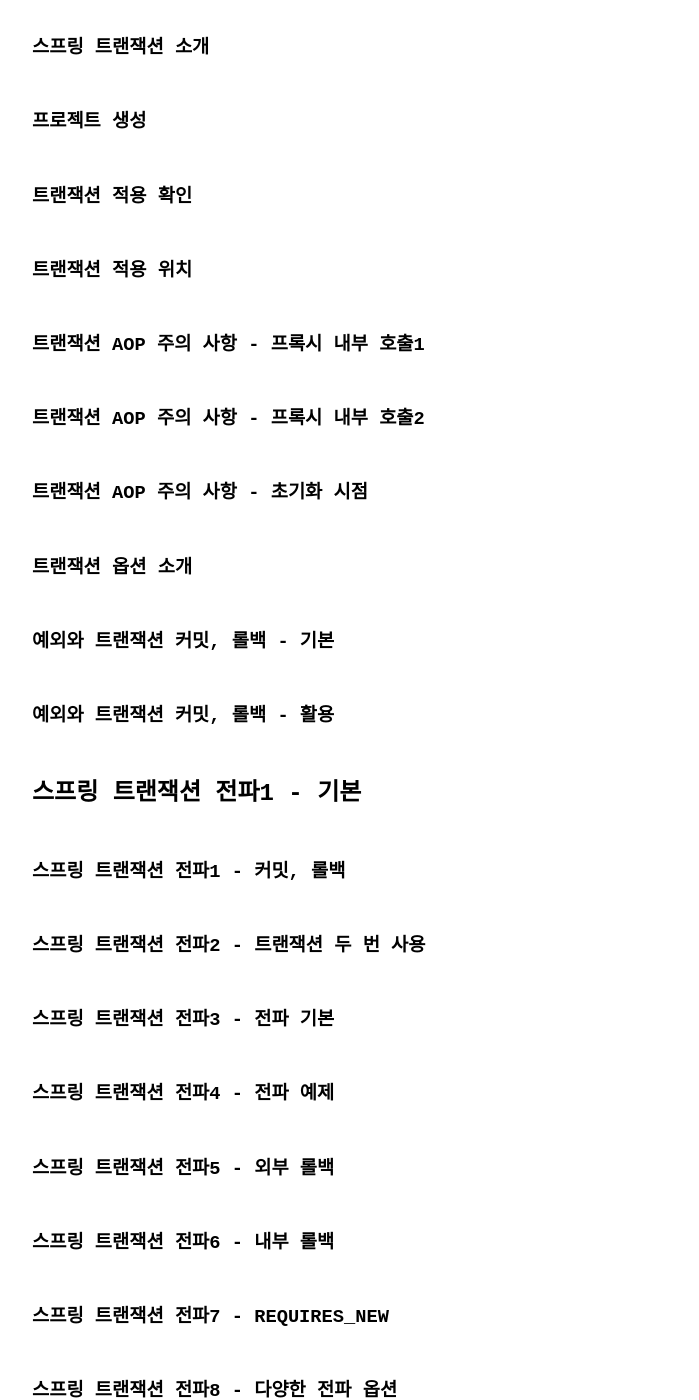
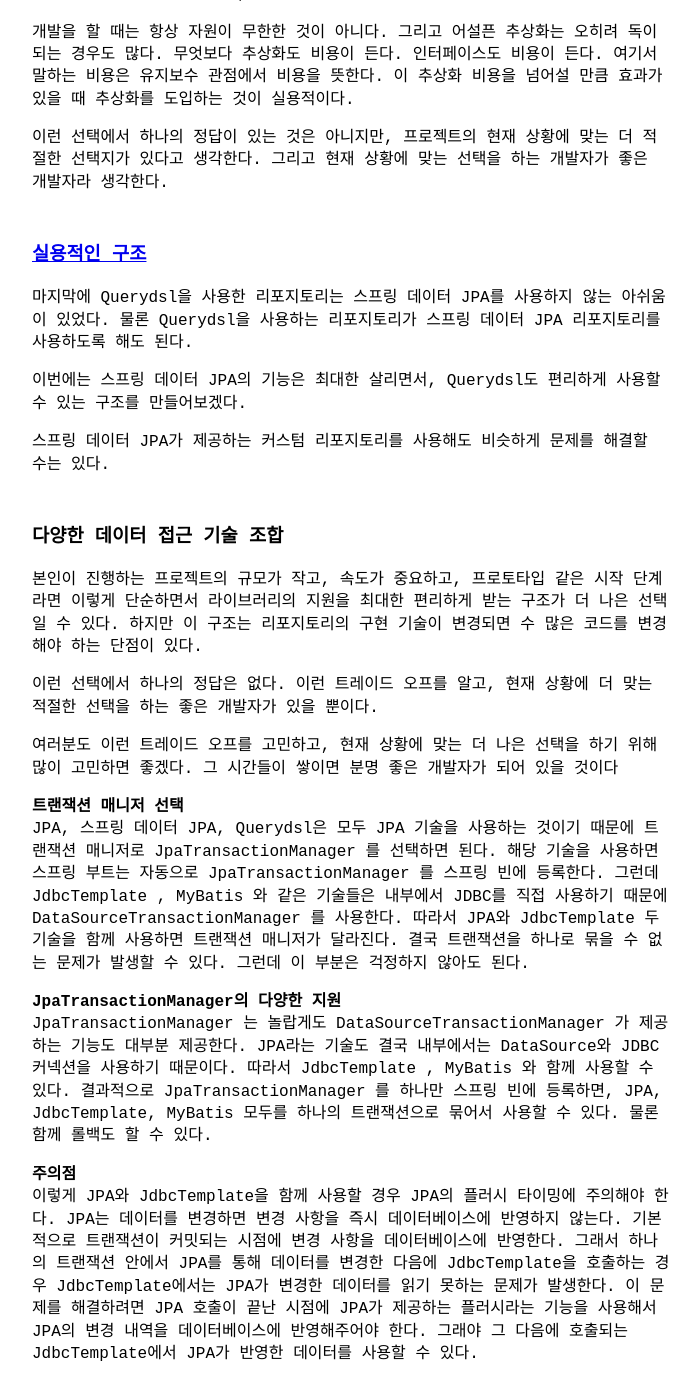
Before and after one commit to khjzzm/khjzzm.github.io, a Jekyll site: the page built from _posts/2022-06-22-Spring-DB-2.md, in a window 1280 px wide and 1400 px high, scrolled down 18510 px. Shown: the whole window, without its empty margins (288-987 px from the left). Built offline with Jekyll 4.4.1, drawn with Linux system fonts in a browser that asks for light colours; some of the changed text lies outside the part shown.

Commit message:
스프링 DB 2편 완성

```diff
--- a/_posts/2022-06-22-Spring-DB-2.md
+++ b/_posts/2022-06-22-Spring-DB-2.md
@@ -564,39 +564,65 @@ Querydsl의 Gradle 설정이 버전업 하면서 적용 방법이 조금씩 달
 예외 변환
 Querydsl 은 별도의 스프링 예외 추상화를 지원하지 않는다. 대신에 JPA에서 학습한 것 처럼 @Repository 에서 스프링 예외 추상화를 처리해준다.
 
-
 ## 데이터 접근 기술 - 활용 방안
 ### 스프링 데이터 JPA 예제와 트레이드 오프
-### 실용적인 구조
+#### 트레이드 오프
+- DI, OCP를 지키기 위해 어댑터를 도입하고, 더 많은 코드를 유지한다.
+- 어댑터를 제거하고 구조를 단순하게 가져가지만, DI, OCP를 포기하고, ItemService 코드를 직접 변경한다.
+
+결국 여기서 발생하는 트레이드 오프는 구조의 안정성 vs 단순한 구조와 개발의 편리성 사이의 선택이다.
+이 둘 중에 하나의 정답만 있을까? 그렇지 않다. 어떤 상황에서는 구조의 안정성이 매우 중요하고, 어떤
+상황에서는 단순한 것이 더 나은 선택일 수 있다.
+
+개발을 할 때는 항상 자원이 무한한 것이 아니다. 그리고 어설픈 추상화는 오히려 독이 되는 경우도 많다.
+무엇보다 추상화도 비용이 든다. 인터페이스도 비용이 든다. 여기서 말하는 비용은 유지보수 관점에서
+비용을 뜻한다. 이 추상화 비용을 넘어설 만큼 효과가 있을 때 추상화를 도입하는 것이 실용적이다.
+
+이런 선택에서 하나의 정답이 있는 것은 아니지만, 프로젝트의 현재 상황에 맞는 더 적절한 선택지가 있다고
+생각한다. 그리고 현재 상황에 맞는 선택을 하는 개발자가 좋은 개발자라 생각한다.
+
+### [실용적인 구조](https://github.com/khjzzm/spring-db-2/commit/e20f3a873701c886693b2baec3df5a1e2e223748)
+마지막에 Querydsl을 사용한 리포지토리는 스프링 데이터 JPA를 사용하지 않는 아쉬움이 있었다. 물론
+Querydsl을 사용하는 리포지토리가 스프링 데이터 JPA 리포지토리를 사용하도록 해도 된다.
+
+이번에는 스프링 데이터 JPA의 기능은 최대한 살리면서, Querydsl도 편리하게 사용할 수 있는 구조를 만들어보겠다.
+
+스프링 데이터 JPA가 제공하는 커스텀 리포지토리를 사용해도 비슷하게 문제를 해결할 수는 있다.
+
 ### 다양한 데이터 접근 기술 조합
 
-## 스프링 트랜잭션 이해
-### 스프링 트랜잭션 소개
-### 프로젝트 생성
-### 트랜잭션 적용 확인
-### 트랜잭션 적용 위치
-### 트랜잭션 AOP 주의 사항 - 프록시 내부 호출1
-### 트랜잭션 AOP 주의 사항 - 프록시 내부 호출2
-### 트랜잭션 AOP 주의 사항 - 초기화 시점
-### 트랜잭션 옵션 소개
-### 예외와 트랜잭션 커밋, 롤백 - 기본
-### 예외와 트랜잭션 커밋, 롤백 - 활용
+본인이 진행하는 프로젝트의 규모가 작고, 속도가 중요하고, 프로토타입 같은 시작 단계라면 이렇게
+단순하면서 라이브러리의 지원을 최대한 편리하게 받는 구조가 더 나은 선택일 수 있다.
+하지만 이 구조는 리포지토리의 구현 기술이 변경되면 수 많은 코드를 변경해야 하는 단점이 있다.
 
-## 스프링 트랜잭션 전파1 - 기본
-### 스프링 트랜잭션 전파1 - 커밋, 롤백
-### 스프링 트랜잭션 전파2 - 트랜잭션 두 번 사용
-### 스프링 트랜잭션 전파3 - 전파 기본
-### 스프링 트랜잭션 전파4 - 전파 예제
-### 스프링 트랜잭션 전파5 - 외부 롤백
-### 스프링 트랜잭션 전파6 - 내부 롤백
-### 스프링 트랜잭션 전파7 - REQUIRES_NEW
-### 스프링 트랜잭션 전파8 - 다양한 전파 옵션
+이런 선택에서 하나의 정답은 없다. 이런 트레이드 오프를 알고, 현재 상황에 더 맞는 적절한 선택을 하는
+좋은 개발자가 있을 뿐이다.
 
-## 스프링 트랜잭션 전파2 - 활용
-### 트랜잭션 전파 활용1 - 예제 프로젝트 시작
-### 트랜잭션 전파 활용2 - 커밋, 롤백
-### 트랜잭션 전파 활용3 - 단일 트랜잭션
-### 트랜잭션 전파 활용4 - 전파 커밋
-### 트랜잭션 전파 활용5 - 전파 롤백
-### 트랜잭션 전파 활용6 - 복구 REQUIRED
-### 트랜잭션 전파 활용7 - 복구 REQUIRES_NEW
+여러분도 이런 트레이드 오프를 고민하고, 현재 상황에 맞는 더 나은 선택을 하기 위해 많이 고민하면
+좋겠다. 그 시간들이 쌓이면 분명 좋은 개발자가 되어 있을 것이다
+
+**트랜잭션 매니저 선택**
+JPA, 스프링 데이터 JPA, Querydsl은 모두 JPA 기술을 사용하는 것이기 때문에 트랜잭션 매니저로
+JpaTransactionManager 를 선택하면 된다. 해당 기술을 사용하면 스프링 부트는 자동으로
+JpaTransactionManager 를 스프링 빈에 등록한다.
+그런데 JdbcTemplate , MyBatis 와 같은 기술들은 내부에서 JDBC를 직접 사용하기 때문에
+DataSourceTransactionManager 를 사용한다.
+따라서 JPA와 JdbcTemplate 두 기술을 함께 사용하면 트랜잭션 매니저가 달라진다. 결국 트랜잭션을
+하나로 묶을 수 없는 문제가 발생할 수 있다. 그런데 이 부분은 걱정하지 않아도 된다.
+
+**JpaTransactionManager의 다양한 지원**
+JpaTransactionManager 는 놀랍게도 DataSourceTransactionManager 가 제공하는 기능도 대부분
+제공한다. JPA라는 기술도 결국 내부에서는 DataSource와 JDBC 커넥션을 사용하기 때문이다. 따라서
+JdbcTemplate , MyBatis 와 함께 사용할 수 있다.
+결과적으로 JpaTransactionManager 를 하나만 스프링 빈에 등록하면, JPA, JdbcTemplate, MyBatis
+모두를 하나의 트랜잭션으로 묶어서 사용할 수 있다. 물론 함께 롤백도 할 수 있다.
+
+**주의점**
+이렇게 JPA와 JdbcTemplate을 함께 사용할 경우 JPA의 플러시 타이밍에 주의해야 한다. JPA는
+데이터를 변경하면 변경 사항을 즉시 데이터베이스에 반영하지 않는다. 기본적으로 트랜잭션이 커밋되는
+시점에 변경 사항을 데이터베이스에 반영한다. 그래서 하나의 트랜잭션 안에서 JPA를 통해 데이터를
+변경한 다음에 JdbcTemplate을 호출하는 경우 JdbcTemplate에서는 JPA가 변경한 데이터를 읽기
+못하는 문제가 발생한다.
+이 문제를 해결하려면 JPA 호출이 끝난 시점에 JPA가 제공하는 플러시라는 기능을 사용해서 JPA의 변경
+내역을 데이터베이스에 반영해주어야 한다. 그래야 그 다음에 호출되는 JdbcTemplate에서 JPA가
+반영한 데이터를 사용할 수 있다.
```
